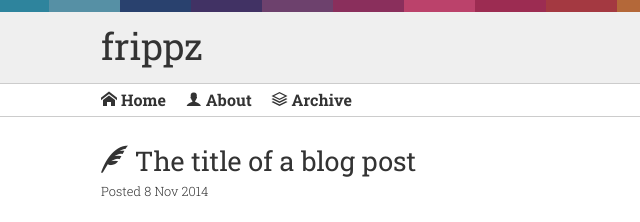
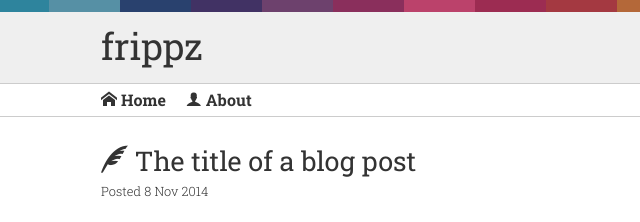
Before and after one commit to frippz/blog-prototype, a plain HTML site: page post.html in a window 1280 px wide. Shown: the top 222 px of the page, 235-875 px from the left. Drawn offline with Linux system fonts and the light colour scheme.

Commit message:
Remove article icon and menu item on single post page

```diff
--- a/gui/css/main.css
+++ b/gui/css/main.css
@@ -65,9 +65,6 @@
   }
   #main-nav [href="/about/"]:before {
     content: "\e670";
-  }
-  #main-nav [href="/archive/"]:before {
-    content: "\e62d";
   }
 
 
--- a/post.html
+++ b/post.html
@@ -21,7 +21,6 @@
         <ul id="main-nav">
           <li><a href="/">Home</a></li>
           <li><a href="/about/">About</a></li>
-          <li><a href="/archive/">Archive</a></li>
         </ul>
       </div>
       <!-- /landmark-content -->
```
